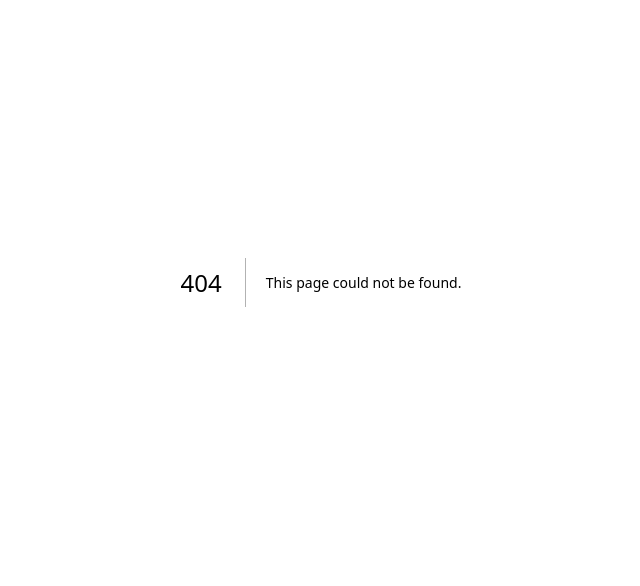
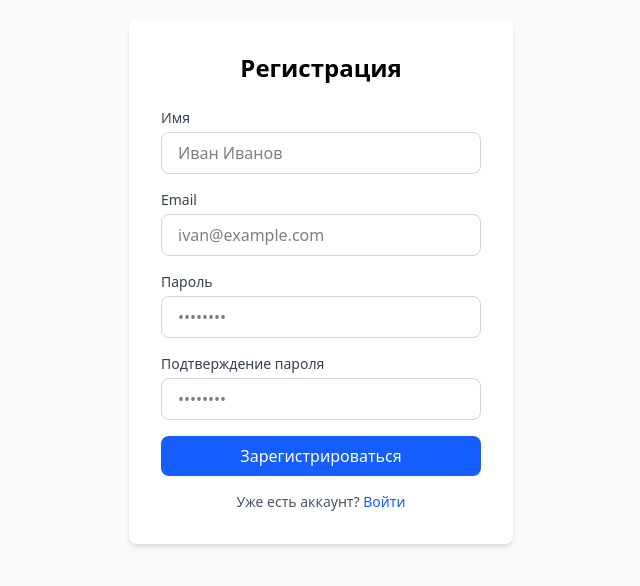
Before and after one commit to sundstorm91/taskflow, a Next.js app: page /register in a window 1280 px wide. Before the commit this address had no page. Shown: the part 118-704 px from the top of the page, without its empty margins (319-959 px from the left). Built offline with nearby package versions, Linux system fonts and the light colour scheme.

Commit message:
feat: setup auth routes, dashboard home, Button and Input components

```diff
--- /dev/null
+++ b/app/(auth)/layout.tsx
@@ -0,0 +1,3 @@
+export default function AuthLayout({ children }: { children: React.ReactNode }) {
+  return <div className="min-h-screen bg-gray-50">{children}</div>
+}
--- /dev/null
+++ b/app/(auth)/login/page.tsx
@@ -0,0 +1,31 @@
+import { Button } from '@/components/ui/Button'
+import { Input } from '@/components/ui/Input'
+
+export default function LoginPage() {
+  return (
+    <div className="min-h-screen flex items-center justify-center bg-gray-50">
+      <div className="bg-white p-8 rounded-lg shadow-md w-96">
+        <h1 className="text-2xl font-bold mb-6 text-center">Вход в TaskFlow</h1>
+        <form className="space-y-4">
+          <div>
+            <label className="block text-sm font-medium text-gray-700 mb-1">Email</label>
+            <Input type="email" placeholder="ivan@example.com" />
+          </div>
+          <div>
+            <label className="block text-sm font-medium text-gray-700 mb-1">Пароль</label>
+            <Input type="password" placeholder="••••••••" />
+          </div>
+          <Button variant="primary" className="w-full">
+            Войти
+          </Button>
+        </form>
+        <p className="mt-4 text-center text-sm text-gray-600">
+          Нет аккаунта?{' '}
+          <a href="/register" className="text-blue-600 hover:underline">
+            Зарегистрироваться
+          </a>
+        </p>
+      </div>
+    </div>
+  )
+}
--- /dev/null
+++ b/app/(auth)/register/page.tsx
@@ -0,0 +1,41 @@
+import { Button } from '@/components/ui/Button'
+import { Input } from '@/components/ui/Input'
+
+export default function RegisterPage() {
+  return (
+    <div className="min-h-screen flex items-center justify-center bg-gray-50">
+      <div className="bg-white p-8 rounded-lg shadow-md w-96">
+        <h1 className="text-2xl font-bold mb-6 text-center">Регистрация</h1>
+        <form className="space-y-4">
+          <div>
+            <label className="block text-sm font-medium text-gray-700 mb-1">Имя</label>
+            <Input placeholder="Иван Иванов" />
+          </div>
+          <div>
+            <label className="block text-sm font-medium text-gray-700 mb-1">Email</label>
+            <Input type="email" placeholder="ivan@example.com" />
+          </div>
+          <div>
+            <label className="block text-sm font-medium text-gray-700 mb-1">Пароль</label>
+            <Input type="password" placeholder="••••••••" />
+          </div>
+          <div>
+            <label className="block text-sm font-medium text-gray-700 mb-1">
+              Подтверждение пароля
+            </label>
+            <Input type="password" placeholder="••••••••" />
+          </div>
+          <Button variant="primary" className="w-full">
+            Зарегистрироваться
+          </Button>
+        </form>
+        <p className="mt-4 text-center text-sm text-gray-600">
+          Уже есть аккаунт?{' '}
+          <a href="/login" className="text-blue-600 hover:underline">
+            Войти
+          </a>
+        </p>
+      </div>
+    </div>
+  )
+}
--- /dev/null
+++ b/app/(dashboard)/layout.tsx
@@ -0,0 +1,9 @@
+// app/(dashboard)/layout.tsx
+export default function DashboardLayout({ children }: { children: React.ReactNode }) {
+  return (
+    <div className="min-h-screen bg-gray-100">
+      {/* Здесь потом добавим Sidebar и Header */}
+      <main>{children}</main>
+    </div>
+  )
+}
--- /dev/null
+++ b/app/(dashboard)/page.tsx
@@ -0,0 +1,8 @@
+export default function DashboardPage() {
+  return (
+    <div className="p-8">
+      <h1 className="text-2xl font-bold">Дашборд</h1>
+      <p className="text-gray-600 mt-2">Список задач появится здесь</p>
+    </div>
+  )
+}
--- a/app/page.tsx
+++ /dev/null
@@ -1,65 +0,0 @@
-import Image from 'next/image'
-
-export default function Home() {
-  return (
-    <div className="flex flex-col flex-1 items-center justify-center bg-zinc-50 font-sans dark:bg-black">
-      <main className="flex flex-1 w-full max-w-3xl flex-col items-center justify-between py-32 px-16 bg-white dark:bg-black sm:items-start">
-        <Image
-          className="dark:invert"
-          src="/next.svg"
-          alt="Next.js logo"
-          width={100}
-          height={20}
-          priority
-        />
-        <div className="flex flex-col items-center gap-6 text-center sm:items-start sm:text-left">
-          <h1 className="max-w-xs text-3xl font-semibold leading-10 tracking-tight text-black dark:text-zinc-50">
-            To get started, edit the page.tsx file!.
-          </h1>
-          <p className="max-w-md text-lg leading-8 text-zinc-600 dark:text-zinc-400">
-            Looking for a starting point or more instructions? Head over to{' '}
-            <a
-              href="https://vercel.com/templates?framework=next.js&utm_source=create-next-app&utm_medium=appdir-template-tw&utm_campaign=create-next-app"
-              className="font-medium text-zinc-950 dark:text-zinc-50"
-            >
-              Templates
-            </a>{' '}
-            or the{' '}
-            <a
-              href="https://nextjs.org/learn?utm_source=create-next-app&utm_medium=appdir-template-tw&utm_campaign=create-next-app"
-              className="font-medium text-zinc-950 dark:text-zinc-50"
-            >
-              Learning
-            </a>{' '}
-            center.
-          </p>
-        </div>
-        <div className="flex flex-col gap-4 text-base font-medium sm:flex-row">
-          <a
-            className="flex h-12 w-full items-center justify-center gap-2 rounded-full bg-foreground px-5 text-background transition-colors hover:bg-[#383838] dark:hover:bg-[#ccc] md:w-[158px]"
-            href="https://vercel.com/new?utm_source=create-next-app&utm_medium=appdir-template-tw&utm_campaign=create-next-app"
-            target="_blank"
-            rel="noopener noreferrer"
-          >
-            <Image
-              className="dark:invert"
-              src="/vercel.svg"
-              alt="Vercel logomark"
-              width={16}
-              height={16}
-            />
-            Deploy Now
-          </a>
-          <a
-            className="flex h-12 w-full items-center justify-center rounded-full border border-solid border-black/[.08] px-5 transition-colors hover:border-transparent hover:bg-black/[.04] dark:border-white/[.145] dark:hover:bg-[#1a1a1a] md:w-[158px]"
-            href="https://nextjs.org/docs?utm_source=create-next-app&utm_medium=appdir-template-tw&utm_campaign=create-next-app"
-            target="_blank"
-            rel="noopener noreferrer"
-          >
-            Documentation
-          </a>
-        </div>
-      </main>
-    </div>
-  )
-}
--- /dev/null
+++ b/app/test/page.tsx
@@ -0,0 +1,50 @@
+import { Button } from '@/components/ui/Button'
+import { Input } from '@/components/ui/Input'
+
+export default function TestPage() {
+  return (
+    <div className="min-h-screen p-8 bg-gray-100">
+      <div className="max-w-2xl mx-auto space-y-8">
+        <h1 className="text-3xl font-bold text-center">Тест UI компонентов</h1>
+
+        {/* Тест кнопок */}
+        <section className="bg-white p-6 rounded-lg shadow">
+          <h2 className="text-xl font-semibold mb-4">Кнопки (Button)</h2>
+          <div className="flex gap-4 flex-wrap">
+            <Button variant="primary">Primary</Button>
+            <Button variant="secondary">Secondary</Button>
+            <Button variant="primary" disabled>
+              Disabled Primary
+            </Button>
+            <Button variant="secondary" disabled>
+              Disabled Secondary
+            </Button>
+          </div>
+        </section>
+
+        {/* Тест инпутов */}
+        <section className="bg-white p-6 rounded-lg shadow">
+          <h2 className="text-xl font-semibold mb-4">Поля ввода (Input)</h2>
+          <div className="space-y-4">
+            <Input placeholder="Обычный инпут" />
+            <Input placeholder="С типом email" type="email" />
+            <Input placeholder="Disabled" disabled />
+            <Input placeholder="С кастомным классом" className="border-blue-500" />
+          </div>
+        </section>
+
+        {/* Тест формы */}
+        <section className="bg-white p-6 rounded-lg shadow">
+          <h2 className="text-xl font-semibold mb-4">Пример формы</h2>
+          <div className="space-y-4">
+            <Input placeholder="Email" type="email" />
+            <Input placeholder="Пароль" type="password" />
+            <Button variant="primary" className="w-full">
+              Войти
+            </Button>
+          </div>
+        </section>
+      </div>
+    </div>
+  )
+}
--- /dev/null
+++ b/components/ui/Button.tsx
@@ -0,0 +1,18 @@
+interface ButtonProps extends React.ButtonHTMLAttributes<HTMLButtonElement> {
+  variant?: 'primary' | 'secondary'
+  children: React.ReactNode
+}
+
+export function Button({ variant = 'primary', children, className = '', ...props }: ButtonProps) {
+  const baseClass = 'px-4 py-2 rounded-lg transition font-medium'
+  const variants = {
+    primary: 'bg-blue-600 text-white hover:bg-blue-700',
+    secondary: 'bg-gray-200 text-gray-800 hover:bg-gray-300',
+  }
+
+  return (
+    <button className={`${baseClass} ${variants[variant]} ${className}`} {...props}>
+      {children}
+    </button>
+  )
+}
--- /dev/null
+++ b/components/ui/Input.tsx
@@ -0,0 +1,11 @@
+// eslint-disable-next-line @typescript-eslint/no-empty-object-type
+interface InputProps extends React.InputHTMLAttributes<HTMLInputElement> {}
+
+export function Input({ className = '', ...props }: InputProps) {
+  return (
+    <input
+      className={`w-full px-4 py-2 border border-gray-300 rounded-lg focus:outline-none focus:ring-2 focus:ring-blue-500 focus:border-transparent ${className}`}
+      {...props}
+    />
+  )
+}
```
